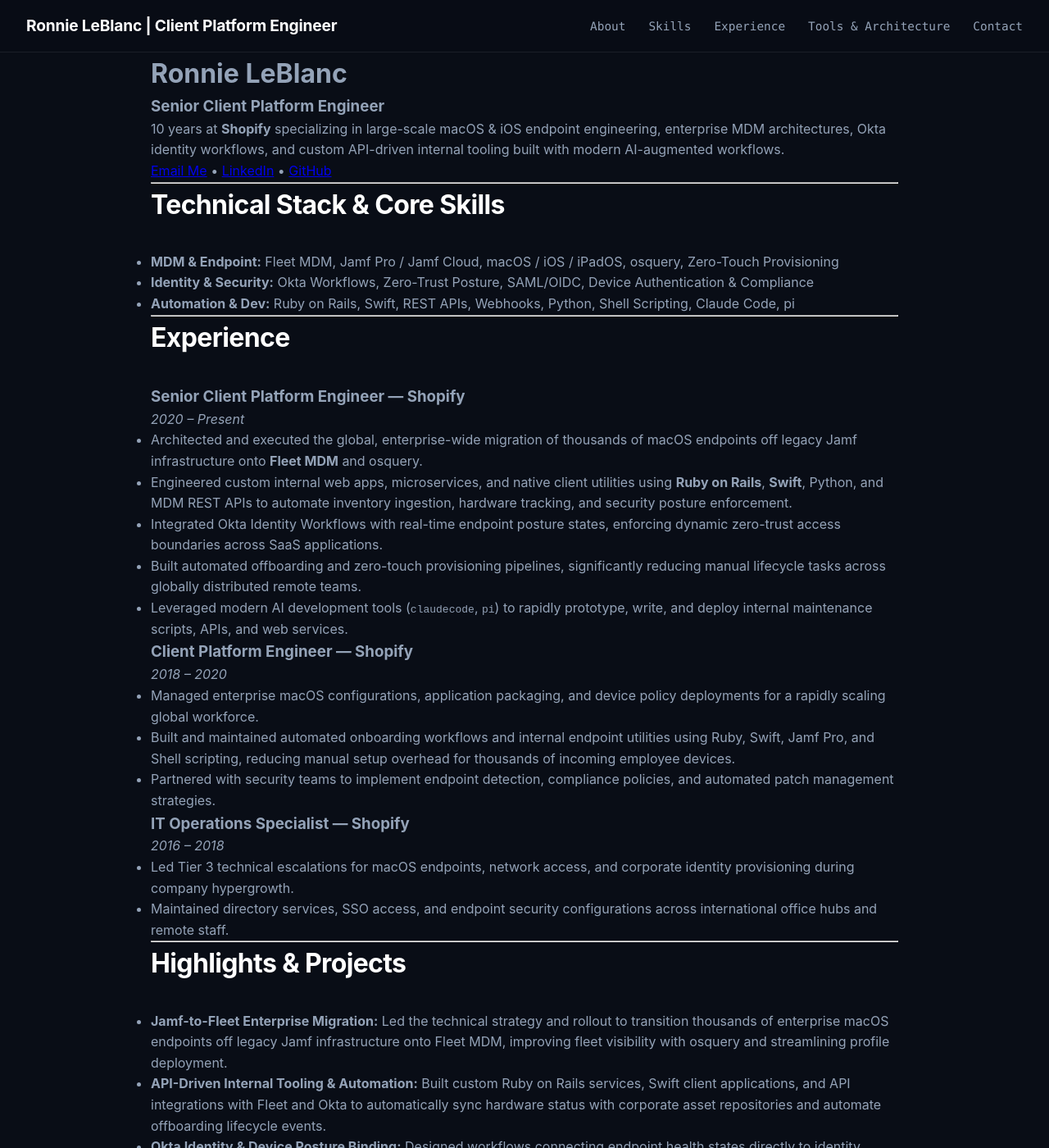
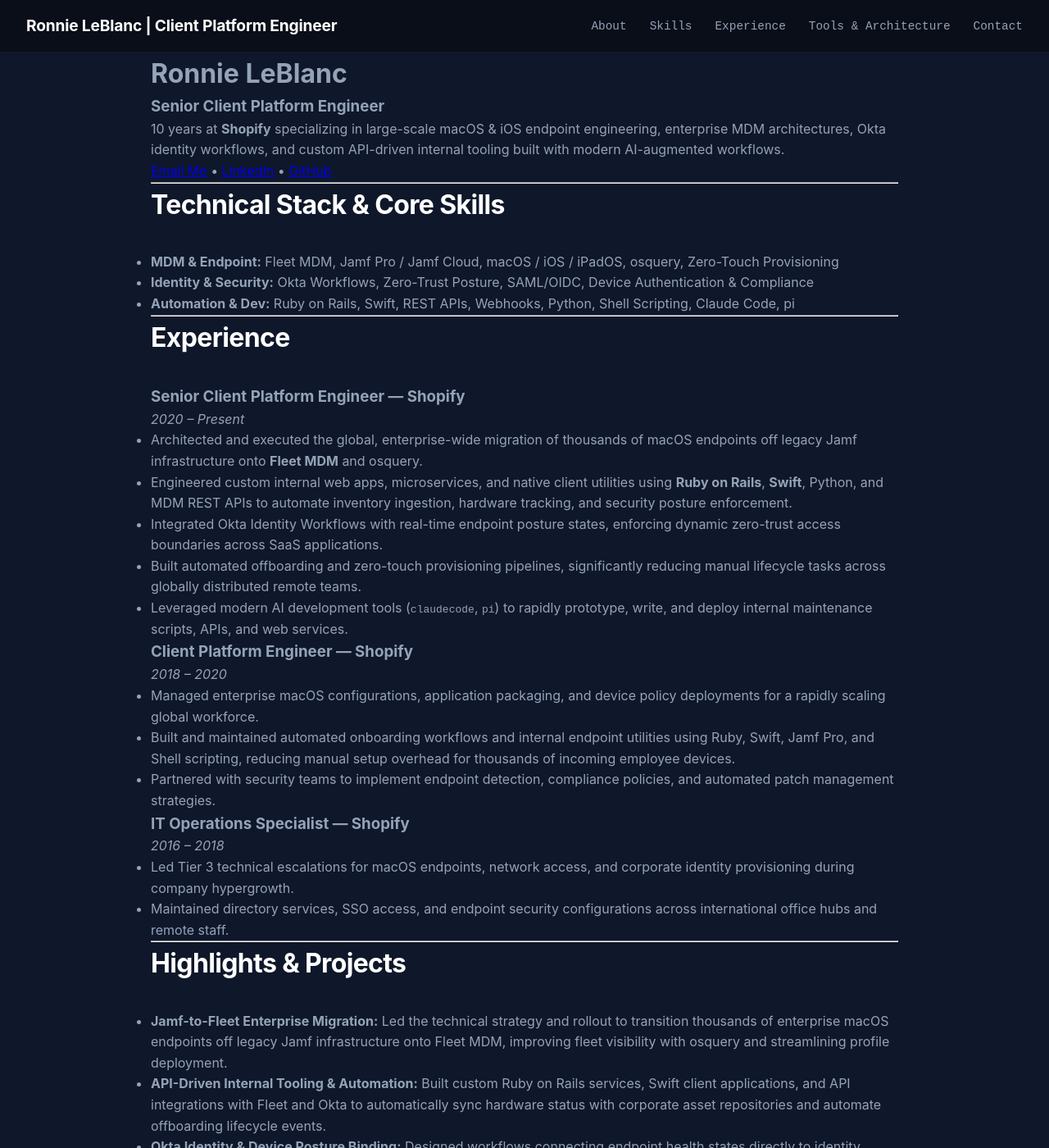
Before and after one commit to ronnieleblanc/ronnieleblanc.github.io, a Jekyll site: the page built from index.md, in a window 1280 px wide and 1400 px high. Shown: the whole window at 82% size. Built offline with Jekyll 4.4.1, drawn with Linux system fonts in a browser that asks for light colours.

Commit message:
updating visuals

```diff
--- a/_layouts/default.html
+++ b/_layouts/default.html
@@ -6,18 +6,24 @@
   <title>{{ page.title | default: site.title }}</title>
   <style>
     :root {
-      --bg: #090d16;
-      --card-bg: rgba(22, 27, 34, 0.65);
-      --card-border: rgba(255, 255, 255, 0.08);
+      /* Deep, neutral dark background */
+      --bg: #0f172a;
+      /* Slightly lighter surface for cards/elements */
+      --card-bg: #1e293b;
+      /* Very subtle borders */
+      --card-border: rgba(255, 255, 255, 0.05);
       --card-hover-border: rgba(56, 189, 248, 0.3);
+      /* Soft, readable text colors */
       --text: #94a3b8;
-      --text-bright: #f8fafc;
+      --text-bright: #f1f5f9;
       --heading: #ffffff;
+      /* A single, clean accent color (Sky Blue) */
       --accent: #38bdf8;
-      --accent-glow: rgba(56, 189, 248, 0.15);
-      --accent-purple: #c084fc;
-      --font-sans: -apple-system, BlinkMacSystemFont, "Segoe UI", Roboto, Oxygen, Ubuntu, Cantarell, sans-serif;
-      --font-mono: ui-monospace, SFMono-Regular, SF Mono, Menlo, Monaco, Consolas, monospace;
+      --accent-glow: rgba(56, 189, 248, 0.2);
+      --accent-purple: #818cf8;
+      /* Modern system font stack */
+      --font-sans: 'Inter', -apple-system, BlinkMacSystemFont, "Segoe UI", Roboto, sans-serif;
+      --font-mono: 'JetBrains Mono', ui-monospace, SFMono-Regular, monospace;
     }
 
     html {
```
